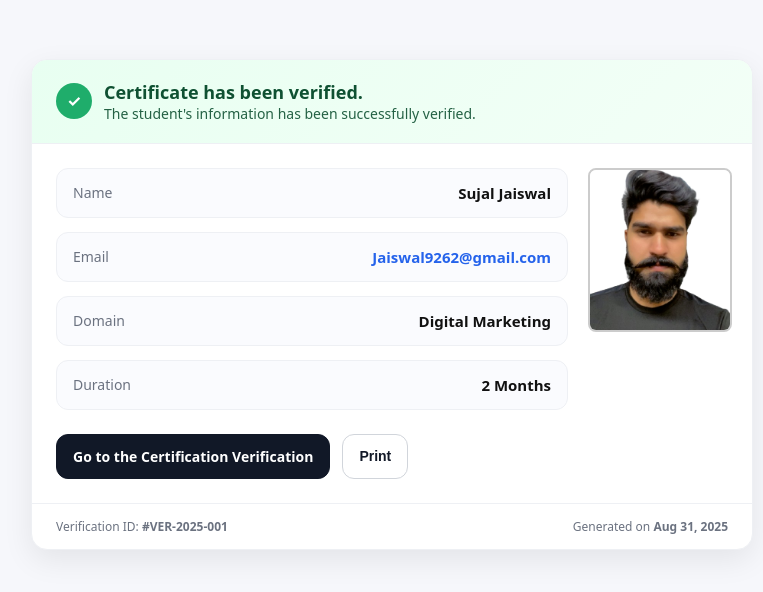
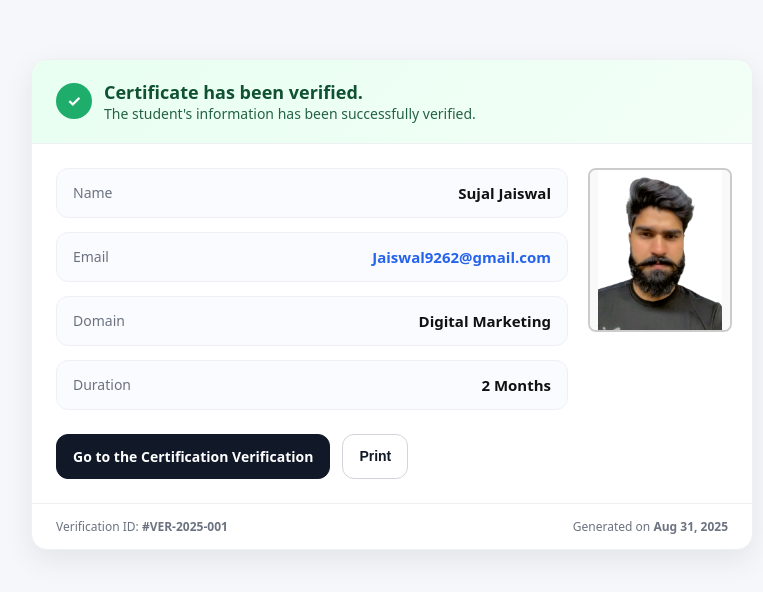
Before and after one commit to Siddhartrockx/certificate_validator, a plain HTML site: page docs/index.html in a window 1280 px wide. Shown: the part 120-712 px from the top of the page, without its empty margins (248-1011 px from the left). Drawn offline with Linux system fonts and the light colour scheme.

Commit message:
Update index.html

```diff
--- a/docs/index.html
+++ b/docs/index.html
@@ -55,7 +55,7 @@
 
 <!-- Photo -->
 <div style="width:140px; height:160px; border:2px solid #ccc; border-radius:8px; overflow:hidden; background:#f9f9f9; display:flex; align-items:center; justify-content:center;">
-  <img src="sj_p.png" alt="Student Photo" style="width:100%; height:100%; object-fit:cover;" />
+  <img src="sj_p.png" alt="Student Photo" style="width:100%; height:100%; object-fit:contain; background:#f9f9f9;" />
 </div>
 </div>
 
```
